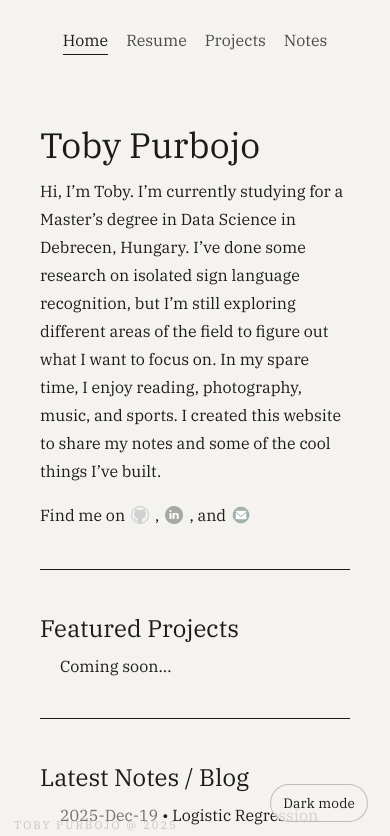
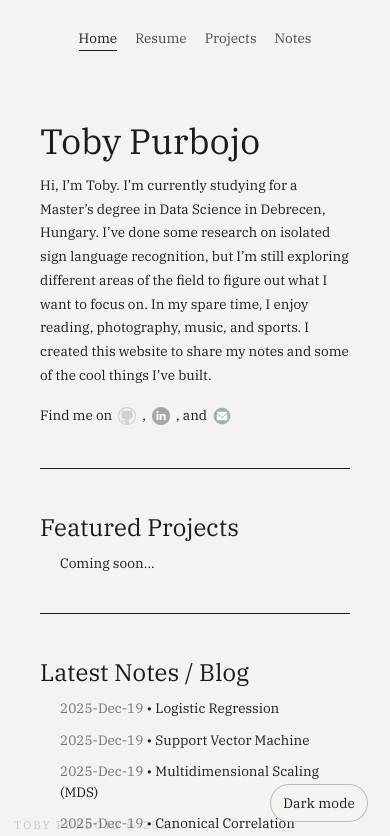
Before and after one commit to tobp03/toby-site, a Next.js app in the folder frontend/: page / in a window 390 px wide. Shown: the top 836 px of the page. Built offline with nearby package versions, Linux system fonts and the light colour scheme.

Commit message:
improve mobile layout

```diff
--- a/frontend/app/globals.css
+++ b/frontend/app/globals.css
@@ -275,6 +275,12 @@ body {
   font-family: var(--font-ibm-plex-serif), "Times New Roman", Times, serif;
 }
 
+@media (max-width: 768px) {
+  body {
+    font-size: 0.85rem;
+  }
+}
+
 .site-header {
   display: flex;
   justify-content: center;
```
